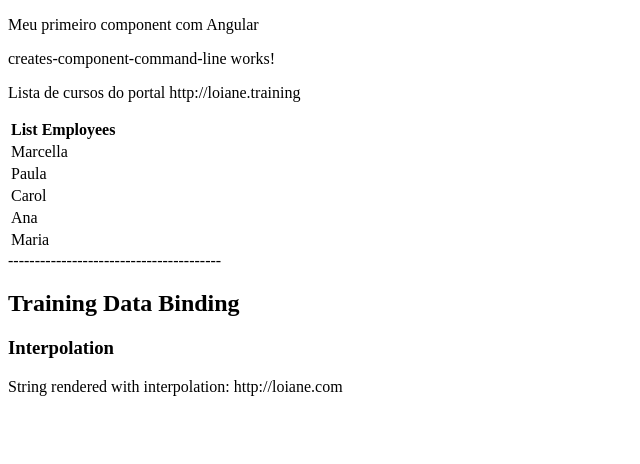
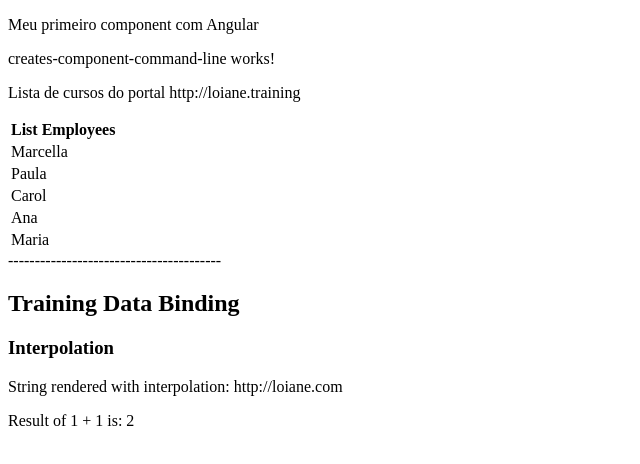
Before and after one commit to igooruh/class-persoan, an Angular app: page / in a window 1280 px wide. Shown: the top 464 px of the page, without its empty margins (0-640 px from the left). Built offline with nearby package versions, Linux system fonts and the light colour scheme.

Commit message:
Use interpolation for some 1 + 1 in line

```diff
--- a/src/app/dataBinding/data-binding.component.html
+++ b/src/app/dataBinding/data-binding.component.html
@@ -2,5 +2,6 @@
     <article>
         <h3>Interpolation</h3>
         <p>String rendered with interpolation: {{ url }}</p>
+        <p>Result of 1 + 1 is: {{ 1 + 1 }}</p>
     </article>
 </section>
```
